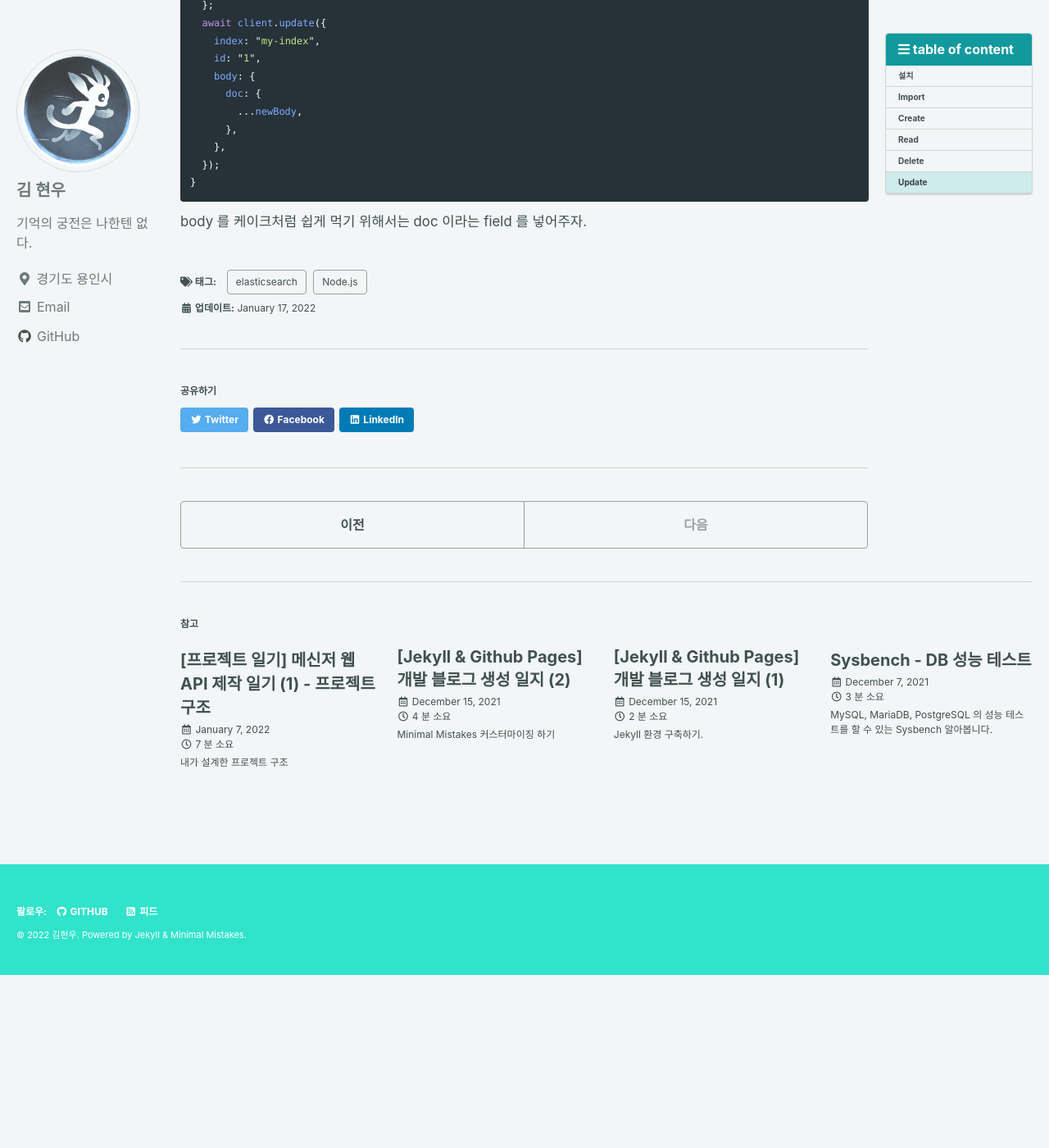
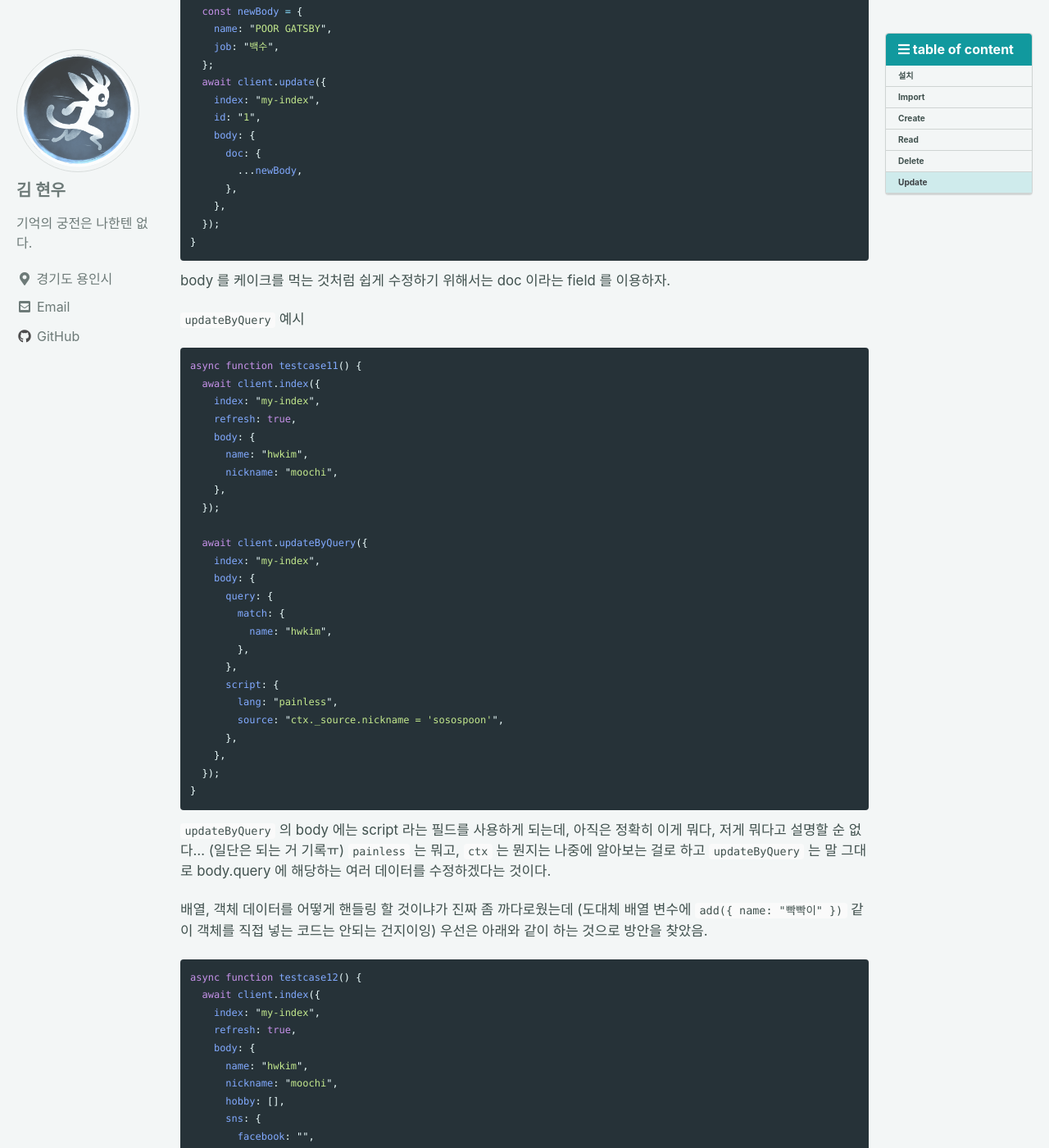
Before and after one commit to hyunwoo045/hyunwoo045.github.io, a Jekyll site: the page built from _posts/2022-01-17-elasticsearch.markdown, in a window 1280 px wide and 1400 px high, scrolled down 5395 px. Shown: the whole window at 82% size. Built offline with Jekyll 4.4.1, drawn with Linux system fonts in a browser that asks for light colours; cached includes are drawn as plain includes; some web fonts are replaced; before the commit the page ends 6584 px from its top, so only the background shows below that; some of the changed text lies outside the part shown.

Commit message:
update 엘라스틱서치 post

````diff
--- a/_posts/2022-01-17-elasticsearch.markdown
+++ b/_posts/2022-01-17-elasticsearch.markdown
@@ -32,7 +32,7 @@ $ brew services start elasticsearch
 $ npm install @elastic/elasticsearch@7.13.0
 ```
 
-`@elastic/elasticsearch` 의 7.13.0 버전을 설치함. 2022년 1월 17일 기준으로 `the client noticed that the server is not a supported distribution of elasticsearch` 이런 에러를 만났는데, 7.16.0 버전을 쓰니 나왔다. 바로 다운그레이드.
+`@elastic/elasticsearch` 의 7.13.0 버전을 설치함. 2022년 1월 17일 기준으로 `the client noticed that the server is not a supported distribution of elasticsearch` 이런 에러를 만났는데, 7.16.0 버전을 쓰면 version conflict 난다고 한다. 바로 다운그레이드.
 
 <br/>
 
@@ -145,6 +145,8 @@ async function search() {
 }
 ```
 
+그리고 이번 메모에서는 계속 `match` 만 사용하지만 사실 `bool`, `gt` 같은 것도 쓸 수 있음. 근데 지금 딱히 알아본 것도 아니고 나중에 써보면 보강해야징~
+
 # Delete
 
 솔직히 READ 파트의 get, search 랑 비슷함. `delete`, `deleteByQuery` 로 나뉘는데 delete는 get처럼 id를 가지고 한 데이터만 삭제하고, deleteByQuery 는 쿼리를 통해 여러 데이터를 한 번에 삭제한다.
@@ -257,4 +259,151 @@ async function update() {
 }
 ```
 
-body 를 케이크처럼 쉽게 먹기 위해서는 doc 이라는 field 를 넣어주자.
+body 를 케이크를 먹는 것처럼 쉽게 수정하기 위해서는 doc 이라는 field 를 이용하자.
+
+`updateByQuery` 예시
+
+```js
+async function testcase11() {
+  await client.index({
+    index: "my-index",
+    refresh: true,
+    body: {
+      name: "hwkim",
+      nickname: "moochi",
+    },
+  });
+
+  await client.updateByQuery({
+    index: "my-index",
+    body: {
+      query: {
+        match: {
+          name: "hwkim",
+        },
+      },
+      script: {
+        lang: "painless",
+        source: "ctx._source.nickname = 'sosospoon'",
+      },
+    },
+  });
+}
+```
+
+`updateByQuery` 의 body 에는 script 라는 필드를 사용하게 되는데, 아직은 정확히 이게 뭐다, 저게 뭐다고 설명할 순 없다... (일단은 되는 거 기록ㅠ) `painless` 는 뭐고, `ctx` 는 뭔지는 나중에 알아보는 걸로 하고 `updateByQuery` 는 말 그대로 body.query 에 해당하는 여러 데이터를 수정하겠다는 것이다.
+
+배열, 객체 데이터를 어떻게 핸들링 할 것이냐가 진짜 좀 까다로웠는데 (도대체 배열 변수에 `add({ name: "빡빡이" })` 같이 객체를 직접 넣는 코드는 안되는 건지이잉) 우선은 아래와 같이 하는 것으로 방안을 찾았음.
+
+```js
+async function testcase12() {
+  await client.index({
+    index: "my-index",
+    refresh: true,
+    body: {
+      name: "hwkim",
+      nickname: "moochi",
+      hobby: [],
+      sns: {
+        facebook: "",
+        instagram: "",
+      },
+    },
+  });
+
+  // 배열에 push
+  await client.updateByQuery({
+    index: "my-index",
+    body: {
+      query: {
+        match: {
+          name: "hwkim",
+        },
+      },
+      script: {
+        lang: "painless",
+        source: `ctx._source.hobby.add('game')`,
+      },
+    },
+  });
+
+  // params 필드 활용 (위에거랑 같이 쓰지마셈)
+  await client.updateByQuery({
+    index: "my-index",
+    body: {
+      query: {
+        match: {
+          name: "hwkim",
+        },
+      },
+      script: {
+        lang: "painless",
+        params: {
+          facebook: "www.facebook.com",
+          instagram: "www.instagram.com",
+        },
+        source: `ctx._source.sns.facebook = params.facebook;
+        ctx.source.sns.instagram = params.instagram;`,
+      },
+    },
+  });
+}
+```
+
+아래와 같이 응용 가능.
+
+```js
+async function testcase13() {
+  const sns = {
+    facebook: "www.facebook.com",
+    instagram: "www.instagram.com",
+  };
+  await client.updateByQuery({
+    index: "my-index",
+    body: {
+      query: {
+        match: {
+          name: "hwkim",
+        },
+      },
+      script: {
+        lang: "painless",
+        params: {
+          sns,
+        },
+        source: `ctx._source.sns = params.sns`,
+      },
+    },
+  });
+}
+```
+
+위에서 징징 거렸던 배열에 객체 집어넣는 건 아래와 같이 (도대체 이거 때문에 몇 시간을 날려 먹었는지)
+
+```js
+async function testcase14() {
+  const hobby = {
+    game: "ori",
+    exercise: "breath",
+  };
+  await client.updateByQuery({
+    index: "my-index",
+    body: {
+      query: {
+        match: {
+          name: "hwkim"
+        }
+      }
+      script: {
+        lang: "painless",
+        params: {
+          hobby,
+        },
+        source: `ctx._source.hobby.add(params.hobby)`
+      }
+    }
+  })
+}
+```
+
+사실 엘라스틱서치의 진가는 이런 CRUD 에 있는게 아닌 거 같은데 지금 보고 있는 서비스는 단순히 데이터베이스를 대체할 용도로 쓰고 있는 것 같아 여기까지만 일단 기록한다.
````
Also changed, not shown: other parts of _posts/2022-01-17-elasticsearch.markdown (+12 -12 lines).
